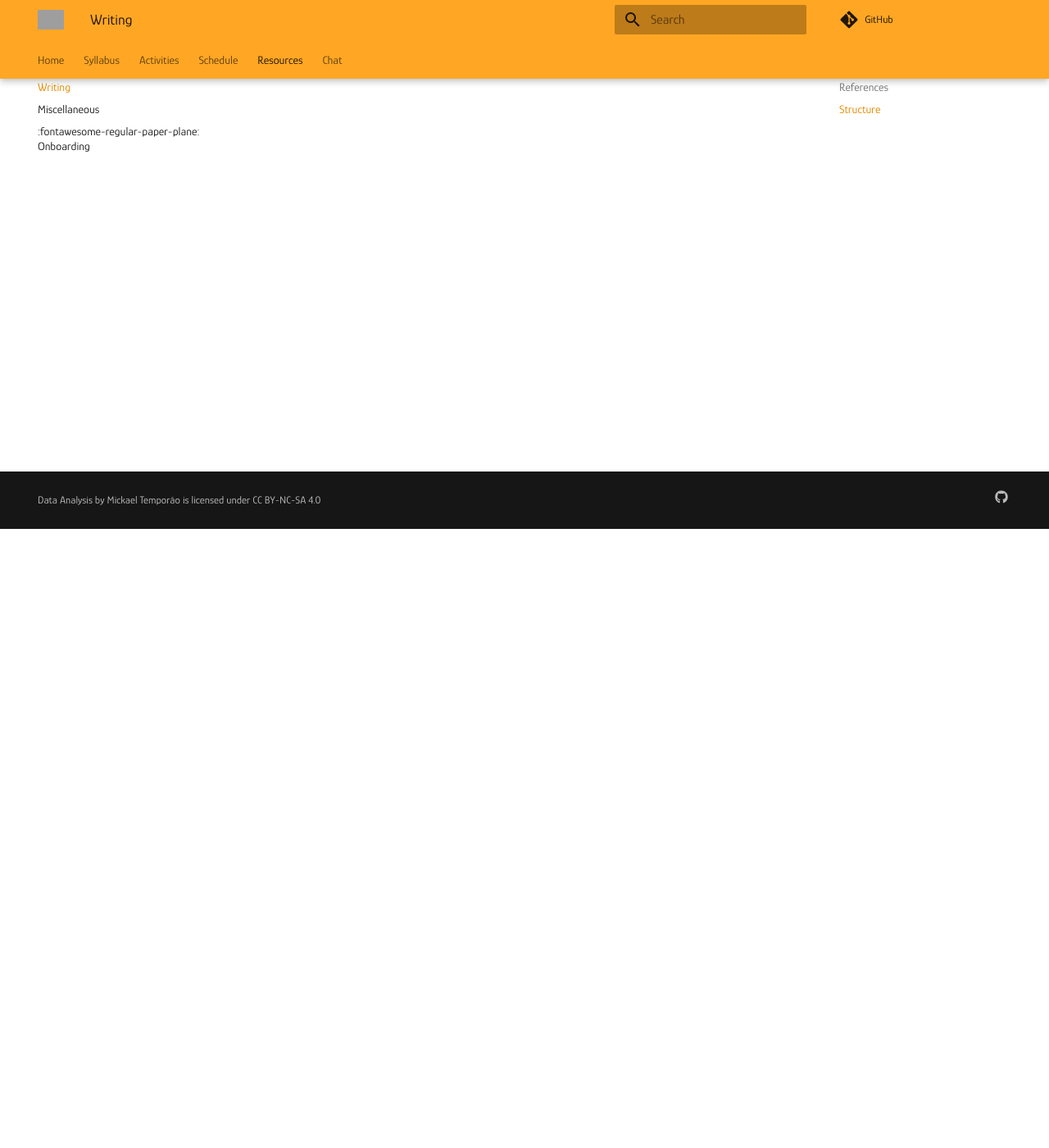
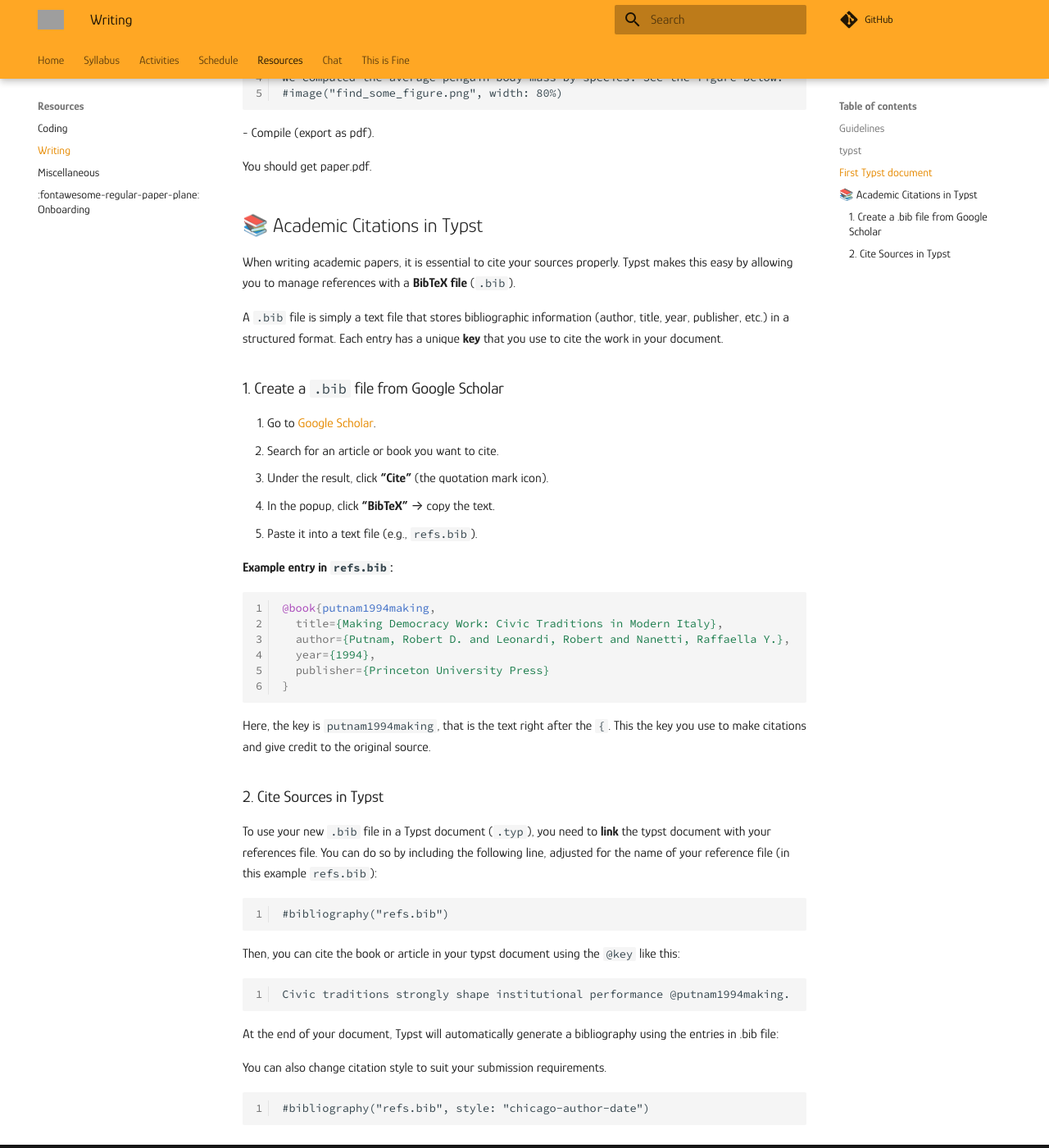
Before and after one commit to mickaeltemporao/data-analysis, an MkDocs documentation site: the page built from docs/resources/writing.md, in a window 1280 px wide and 1400 px high, scrolled down 755 px. Shown: the whole window at 82% size. Built offline with MkDocs 1.6.1 and Material for MkDocs 9.7.7, drawn with Linux system fonts in a browser that asks for light colours; comment, search, counter and statistics services are not loaded; some of the changed text lies outside the part shown; grey boxes are pictures that could not be loaded.

````diff
--- a/docs/resources/writing.md
+++ b/docs/resources/writing.md
@@ -1,17 +1,73 @@
 # Writing
 
-## Markdown
-- [Markdown Tutorial](https://commonmark.org/help/tutorial/): An interactive tutorial to get familiar with Markdown syntax..
-- [Markdown Cheatsheet](https://github.com/adam-p/markdown-here/wiki/Markdown-Cheatsheet): A summary of Markdown syntax.
-- [Markdown Tutorial Colaboratory](https://colab.research.google.com/notebooks/markdown_guide.ipynb): A Markdown tutorial on Colaboratory.
-
-## References
-- [APA Citation Guide](https://www.mendeley.com/guides/apa-citation-guide): For this course, all of the sources whether--in-text citations or in reference lists--need to formatted according to the APA citation format.
-
-## Structure
+## Guidelines
 - **1 page** = Roughly 5 paragraphs.
 - **1 paragraph** = Roughly 5 sentences = 1 idea.
     - The first sentence in a paragraph introduces the idea.
     - Followed by three sentences written has arguments supporting the idea.
     - The last sentence concludes the idea.
 - **1 sentence** = Roughly 20 words.
+
+## typst
+
+Typst is a lightweight, open-source tool for creating clean, formatted documents. Think of it as a text editor made for Scientific papers, notes, or reports which include figures, citations, or even math. Combined with Git, your research becomes reproducible, versionable, and easy to manage.
+
+## First Typst document
+- Create a document named `paper.typ` with the following contents:
+
+```
+= Some Random Text
+
+This document was produced with Typst.
+We computed the average penguin body mass by species. See the figure below.
+#image("find_some_figure.png", width: 80%)
+```
+- Compile (export as pdf).
+
+You should get paper.pdf.
+
+## 📚 Academic Citations in Typst
+
+When writing academic papers, it is essential to cite your sources properly. Typst makes this easy by allowing you to manage references with a **BibTeX file** (`.bib`).
+
+A `.bib` file is simply a text file that stores bibliographic information (author, title, year, publisher, etc.) in a structured format. Each entry has a unique **key** that you use to cite the work in your document.
+
+### 1. Create a `.bib` file from Google Scholar
+1. Go to [Google Scholar](https://scholar.google.com).
+2. Search for an article or book you want to cite.
+3. Under the result, click **“Cite”** (the quotation mark icon).
+4. In the popup, click **“BibTeX”** → copy the text.
+5. Paste it into a text file (e.g., `refs.bib`).
+
+**Example entry in `refs.bib`:**
+
+```bibtex
+@book{putnam1994making,
+  title={Making Democracy Work: Civic Traditions in Modern Italy},
+  author={Putnam, Robert D. and Leonardi, Robert and Nanetti, Raffaella Y.},
+  year={1994},
+  publisher={Princeton University Press}
+}
+```
+
+Here, the key is `putnam1994making`, that is the text right after the `{`. This the key you use to make citations and give credit to the original source.
+
+### 2. Cite Sources  in Typst
+To use your new `.bib` file in a Typst document (`.typ`), you need to **link** the typst document with your references file. You can do so by including the following line, adjusted for the name of your reference file (in this example `refs.bib`):
+
+```
+#bibliography("refs.bib")
+```
+
+Then, you can cite the book or article in your typst document using the `@key` like this:
+
+```
+Civic traditions strongly shape institutional performance @putnam1994making.
+```
+At the end of your document, Typst will automatically generate a bibliography using the entries in .bib file:
+
+You can also change citation style to suit your submission requirements.
+
+```
+#bibliography("refs.bib", style: "chicago-author-date")
+```
--- a/mkdocs.yml
+++ b/mkdocs.yml
@@ -64,15 +64,15 @@ nav:
       # - modules/tools.md
       # - modules/science.md
       - modules/variables.md
-      - modules/data.md
-      - modules/exploration-1.md
-      - modules/exploration-2.md
-      - modules/next.md
-      - modules/wrangling.md
-      - modules/modeling.md
-      - modules/inference.md
-      - modules/explanation.md
-      - modules/communication.md
+      # - modules/data.md
+      # - modules/exploration-1.md
+      # - modules/exploration-2.md
+      # - modules/next.md
+      # - modules/wrangling.md
+      # - modules/modeling.md
+      # - modules/inference.md
+      # - modules/explanation.md
+      # - modules/communication.md
       # - modules/publication.md
       # - modules/management.md
       # - modules/descriptive-inference.md
@@ -103,8 +103,7 @@ nav:
     - resources/misc.md
     - resources/onboarding.md
   - Chat: "https://chat.whatsapp.com/Ie9P3jBaaHB2xPRJNztNRB"
-  # - Chat: "https://teams.microsoft.com/l/channel/19%3Avu56gi47cWMRcApqmqVDMcIfFqH2ii-xZfqAngUNH7w1%40thread.tacv2/General?groupId=5a6b90cb-a892-49a9-ad95-ad20235b7673&tenantId=d9315e4a-c1e0-43e9-b21d-2e94e2cafc7f"
-  # - Chat: "https://gitter.im/ScPoBx/data-analysis"
+  - This is Fine: "https://media.npr.org/assets/img/2023/01/14/this-is-fine_custom-b7c50c845a78f5d7716475a92016d52655ba3115.jpg"
 
 validation:
   links:
````
Also changed, not shown: docs/modules/data.md (+4 -3 lines), docs/modules/tools.md (deleted, +0 -57 lines), docs/modules/variables.md (+23 -9 lines), docs/resources/misc.md (+3 -2 lines), docs/schedule.md (+1 -1 lines).
